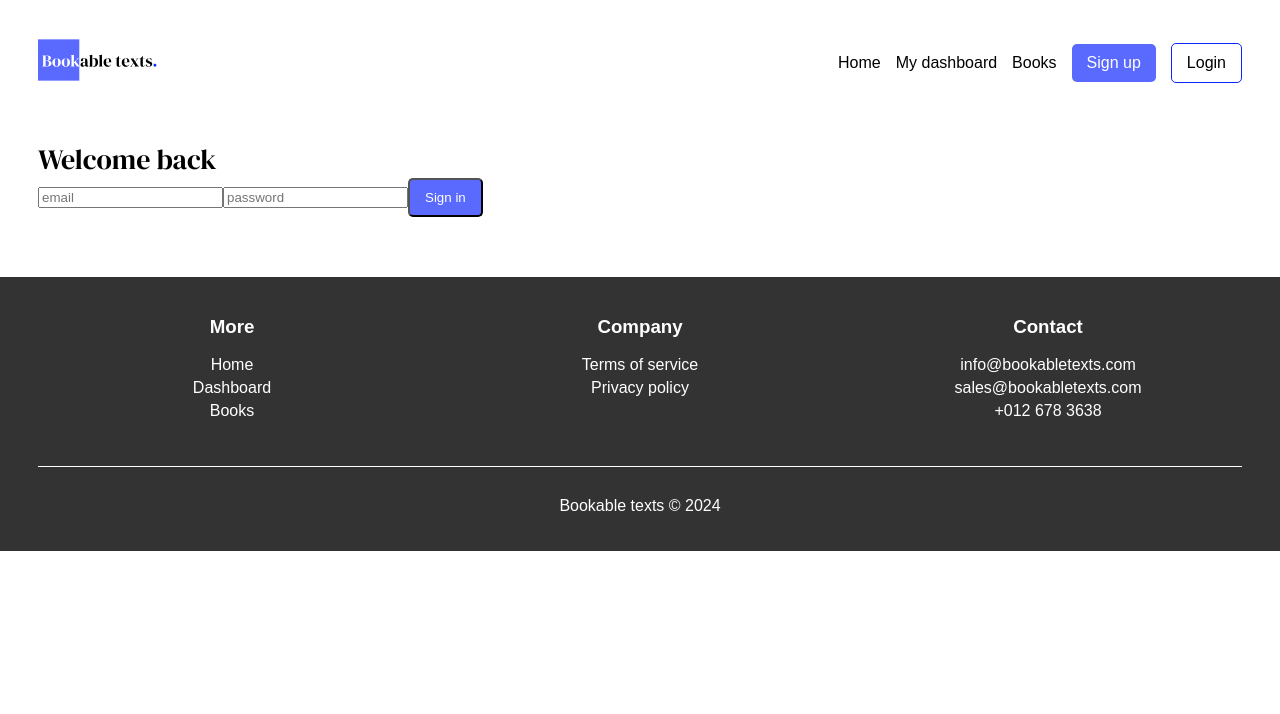
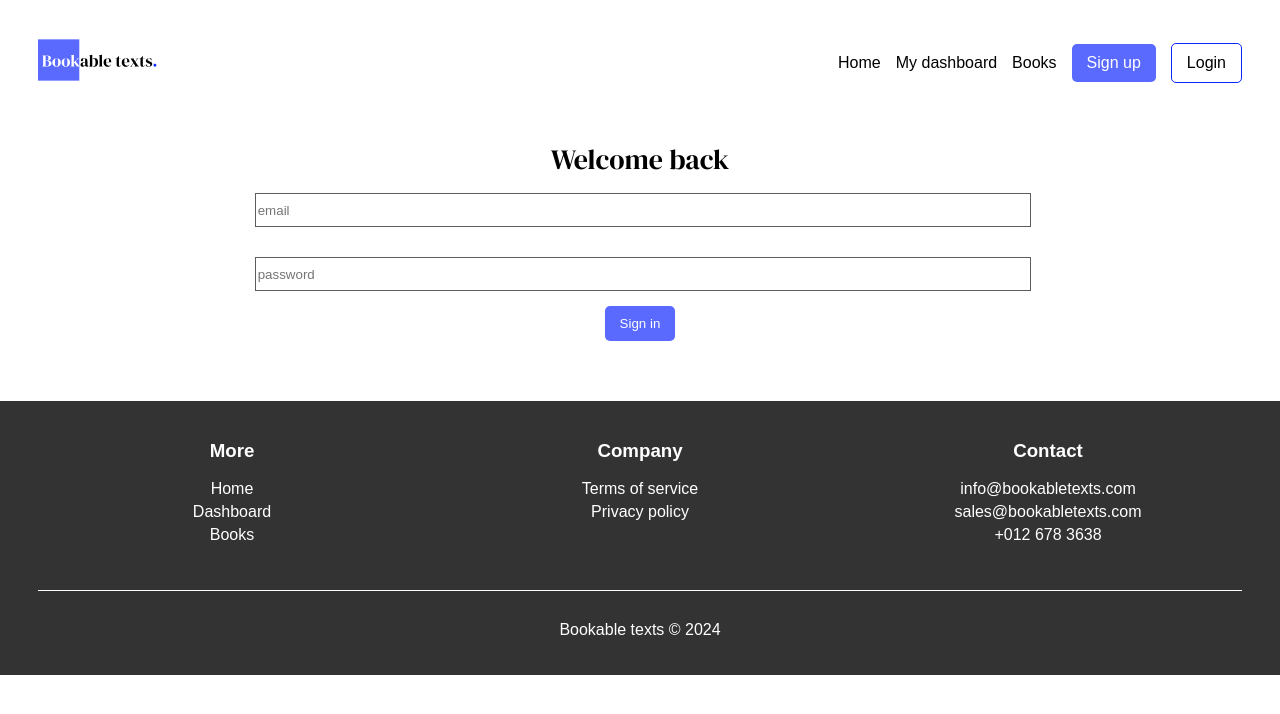
Before and after one commit to Bookable-texts/Bookable-texts, a React (Vite) app: page /signin in a window 1280 px wide. Shown: the top 714 px of the page. Built offline with nearby package versions, Linux system fonts and the light colour scheme; a web font is replaced by a local one.

Commit message:
Created the styles file for the signin page. Created utility classes for input and buttons for default styling

```diff
--- a/src/index.css
+++ b/src/index.css
@@ -16,6 +16,18 @@ body {
 a {
     text-decoration: none;
     color: inherit;
+}
+
+input {
+    height: 30px;
+    border: 1px solid #5d5d5d;
+    margin-top: 15px !important;
+    margin-bottom: 15px !important;
+    outline: 0;
+}
+button {
+    outline: none;
+    border: none;
 }
 .h1, .h2, .h3, .h4, .h5 {
     font-family: "Lato", sans-serif;
@@ -167,6 +179,23 @@ section {
 .margin_bottom_small {
     margin-top: 10px;
 }
+
+.width_80_centered {
+    width: 80%;
+    margin: 0 10%;
+}
+
+.width_60_centered {
+    width: 80%;
+    margin: 0 20%;
+}
+
+.width_50_centered {
+    width: 50%;
+    margin: 0 25%;
+}
+
+
 .cards {
     margin-top: 90px;
     display: grid;
--- a/src/pages/SignIn.jsx
+++ b/src/pages/SignIn.jsx
@@ -1,4 +1,5 @@
 import React, { useState } from 'react'
+import '../styles/Signin.css'
 
 function SignIn() {
 
@@ -9,14 +10,14 @@ function SignIn() {
   return (
     <>
         <section id="sign_up" className="sign_up">
-            <div className="container">
+            <div className="container text_centered">
                 <h2 className="heading heading_medium">Welcome back</h2>
 
-                <form className='signin_form'>
-                    <input type="email" placeholder='email' value={email}
+                <form className='signin_form width_80_centered'>
+                    <input type="email" className='width_80_centered' placeholder='email' value={email}
                       onChange={(e) => setEmail(e.target.value)}
                     />
-                    <input type="password" placeholder='password' value={password}
+                    <input type="password" className='width_80_centered' placeholder='password' value={password}
                       onChange={(e) => setPassword(e.target.value)}
                     />
                     <button className="btn btn_primary">Sign in</button>
```
Also changed, not shown: src/styles/Signin.css (added).
